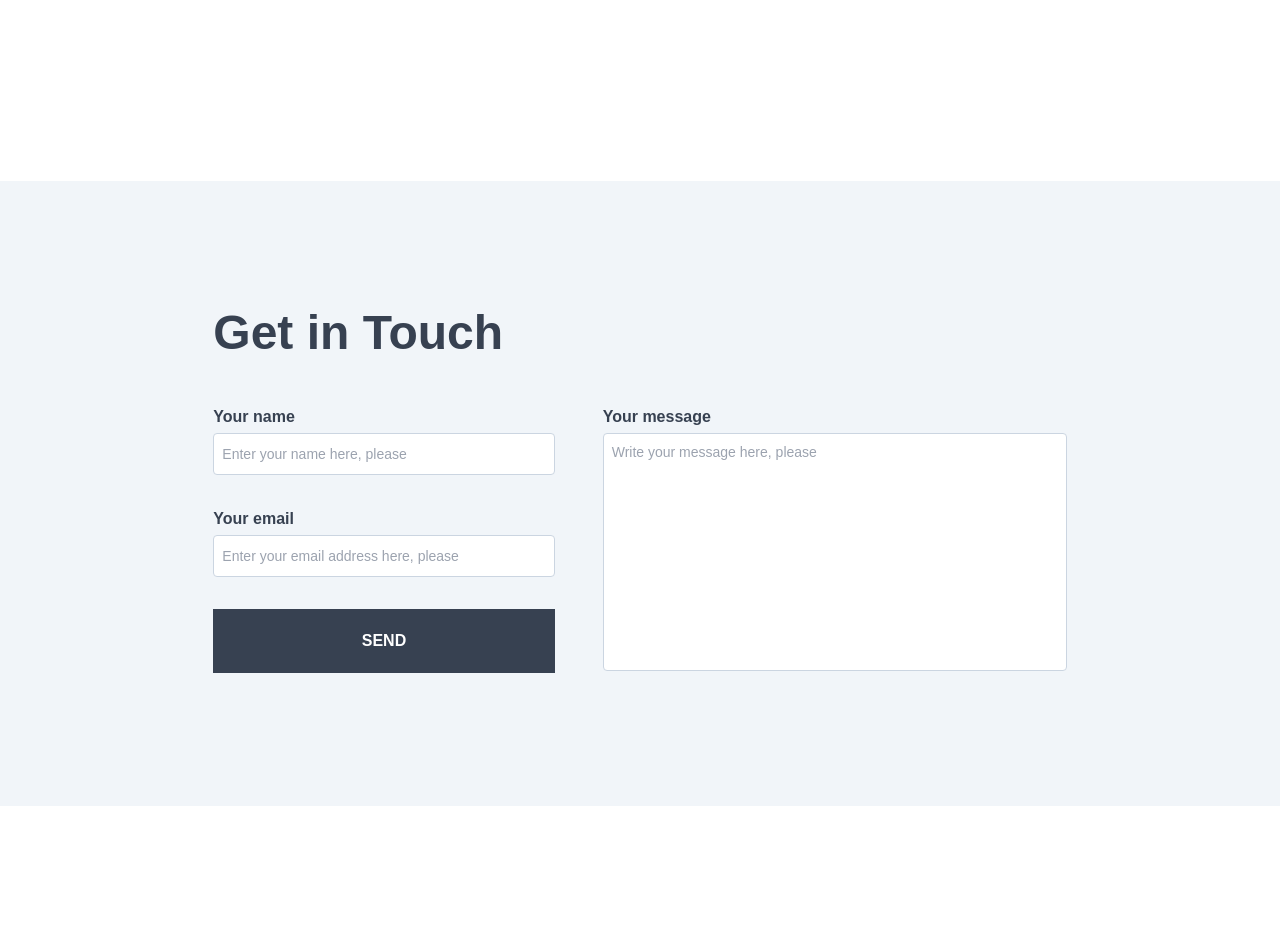
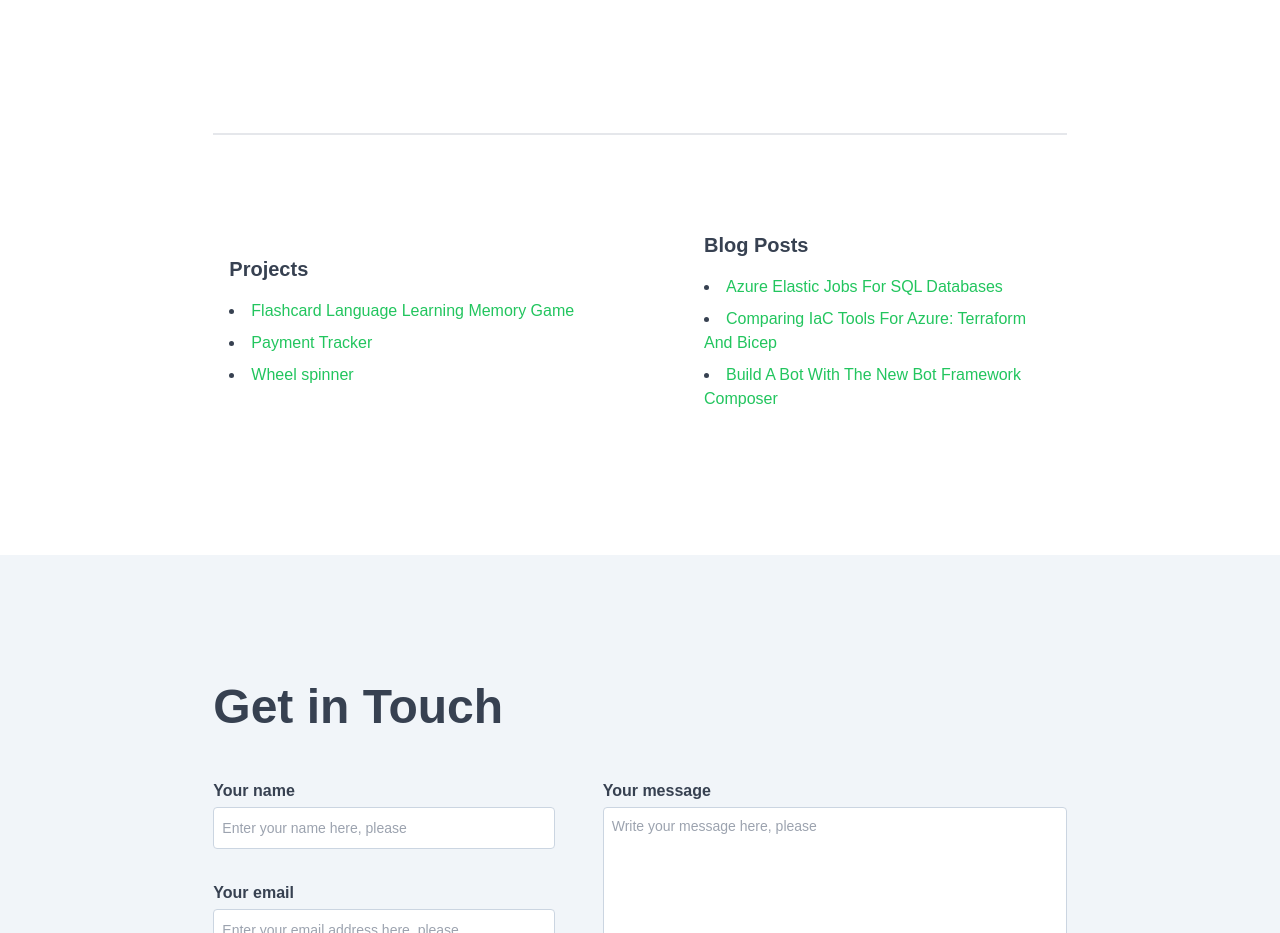
Before and after one commit to danielagg/personal-website-nextjs, a Next.js app: page / in a window 1280 px wide. Shown: the part 1863-2796 px from the top of the page. Before the commit the page ends 2669 px from the top, so only its background shows below. Built offline with nearby package versions, Linux system fonts and the light colour scheme.

Commit message:
add projects and blog

```diff
--- /dev/null
+++ b/components/blog.component.tsx
@@ -0,0 +1,43 @@
+export const Blog = () => {
+  const linkClass =
+    "cursor-pointer text-green-500 dark:text-emerald-500 hover:underline";
+
+  return (
+    <div className="w-full px-6 lg:px-0 text-center lg:text-left">
+      <div className="text-xl font-bold">Blog Posts</div>
+
+      <ul className="mt-4 list-disc list-inside space-y-2">
+        <li>
+          <a
+            href="https://apiumhub.com/tech-blog-barcelona/azure-elastic-jobs-for-sql-databases/"
+            target="_blank"
+            rel="noopener noreferrer"
+            className={linkClass}
+          >
+            Azure Elastic Jobs For SQL Databases
+          </a>
+        </li>
+        <li>
+          <a
+            href="https://apiumhub.com/tech-blog-barcelona/comparing-iac-tools-for-azure-terraform-and-bicep/"
+            target="_blank"
+            rel="noopener noreferrer"
+            className={linkClass}
+          >
+            Comparing IaC Tools For Azure: Terraform And Bicep
+          </a>
+        </li>
+        <li>
+          <a
+            href="https://apiumhub.com/tech-blog-barcelona/build-a-bot-with-the-new-bot-framework-composer/"
+            target="_blank"
+            rel="noopener noreferrer"
+            className={linkClass}
+          >
+            Build A Bot With The New Bot Framework Composer
+          </a>
+        </li>
+      </ul>
+    </div>
+  );
+};
--- a/components/contact.component.tsx
+++ b/components/contact.component.tsx
@@ -79,7 +79,6 @@ export const Contact = () => {
     return (
       <Button
         variant="filled-gray-hover-green"
-        // variant="filled-gray-hover-white"
         onClick={async () => {
           await onSubmit();
         }}
--- /dev/null
+++ b/components/projects.component.tsx
@@ -0,0 +1,42 @@
+export const Projects = () => {
+  const linkClass =
+    "cursor-pointer text-green-500 dark:text-emerald-500 hover:underline";
+  return (
+    <div className="w-full px-6 lg:px-0 text-center lg:text-left">
+      <div className="text-xl font-bold">Projects</div>
+
+      <ul className="mt-4 list-disc list-inside space-y-2">
+        <li>
+          <a
+            href="http://flashcards.danielagg.com/"
+            target="_blank"
+            rel="noopener noreferrer"
+            className={linkClass}
+          >
+            Flashcard Language Learning Memory Game
+          </a>
+        </li>
+        <li>
+          <a
+            href="https://payment-tracker.danielagg.com/"
+            target="_blank"
+            rel="noopener noreferrer"
+            className={linkClass}
+          >
+            Payment Tracker
+          </a>
+        </li>
+        <li>
+          <a
+            href="http://wheel-spinner.danielagg.com/"
+            target="_blank"
+            rel="noopener noreferrer"
+            className={linkClass}
+          >
+            Wheel spinner
+          </a>
+        </li>
+      </ul>
+    </div>
+  );
+};
--- a/pages/index.tsx
+++ b/pages/index.tsx
@@ -1,9 +1,11 @@
 import type { NextPage } from "next";
 import Head from "next/head";
 import { About } from "../components/about.component";
+import { Blog } from "../components/blog.component";
 import { Contact } from "../components/contact.component";
 import { Intro } from "../components/intro.component";
 import { Navbar } from "../components/navbar";
+import { Projects } from "../components/projects.component";
 
 const Home: NextPage = () => {
   return (
@@ -31,6 +33,10 @@ const Home: NextPage = () => {
             <Intro />
           </div>
           <About />
+          <div className="w-full lg:w-2/3 space-y-16 lg:space-y-0 lg:space-x-32 px-4 py-12 lg:py-24 block lg:flex lg:items-center lg:justify-center border-t-2 border-gray-200 dark:border-slate-700">
+            <Projects />
+            <Blog />
+          </div>
           <Contact />
         </div>
       </main>
```
Also changed, not shown: 1 other file (tests, documents, lock files or other folders).
